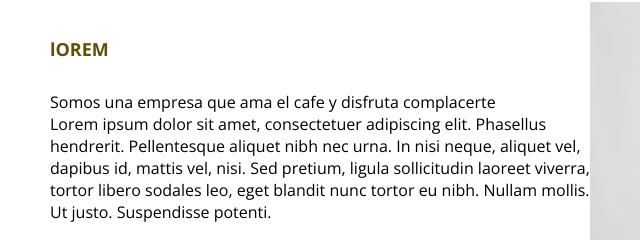
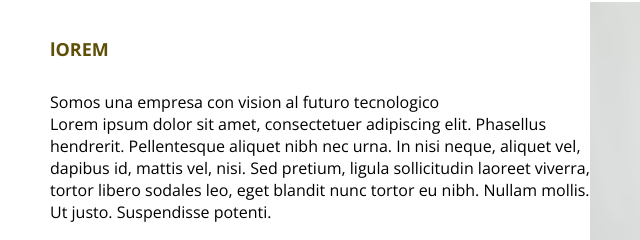
Before and after one commit to VictorAlfLag/VictorAlfLag.github.io, a plain HTML site: page nosotros.html in a window 1280 px wide. Shown: the part 1291-1531 px from the top of the page, 35-675 px from the left. Drawn offline with nearby package versions, Linux system fonts and the light colour scheme.

Commit message:
cambio n

```diff
--- a/nosotros.html
+++ b/nosotros.html
@@ -52,7 +52,7 @@
       <div class="contenedor">
         <div class="conocenos">
          <h3>lOREM</h3>
-          <p>Somos una empresa que ama el cafe y disfruta complacerte </p>
+          <p>Somos una empresa con vision al futuro tecnologico </p>
           <p>Lorem ipsum dolor sit amet, consectetuer adipiscing elit. Phasellus hendrerit. Pellentesque aliquet nibh nec urna. In nisi neque, aliquet vel, dapibus id, mattis vel, nisi. Sed pretium, ligula sollicitudin laoreet viverra, tortor libero sodales leo, eget blandit nunc tortor eu nibh. Nullam mollis. Ut justo. Suspendisse potenti.</p>
 
         </div>
```
